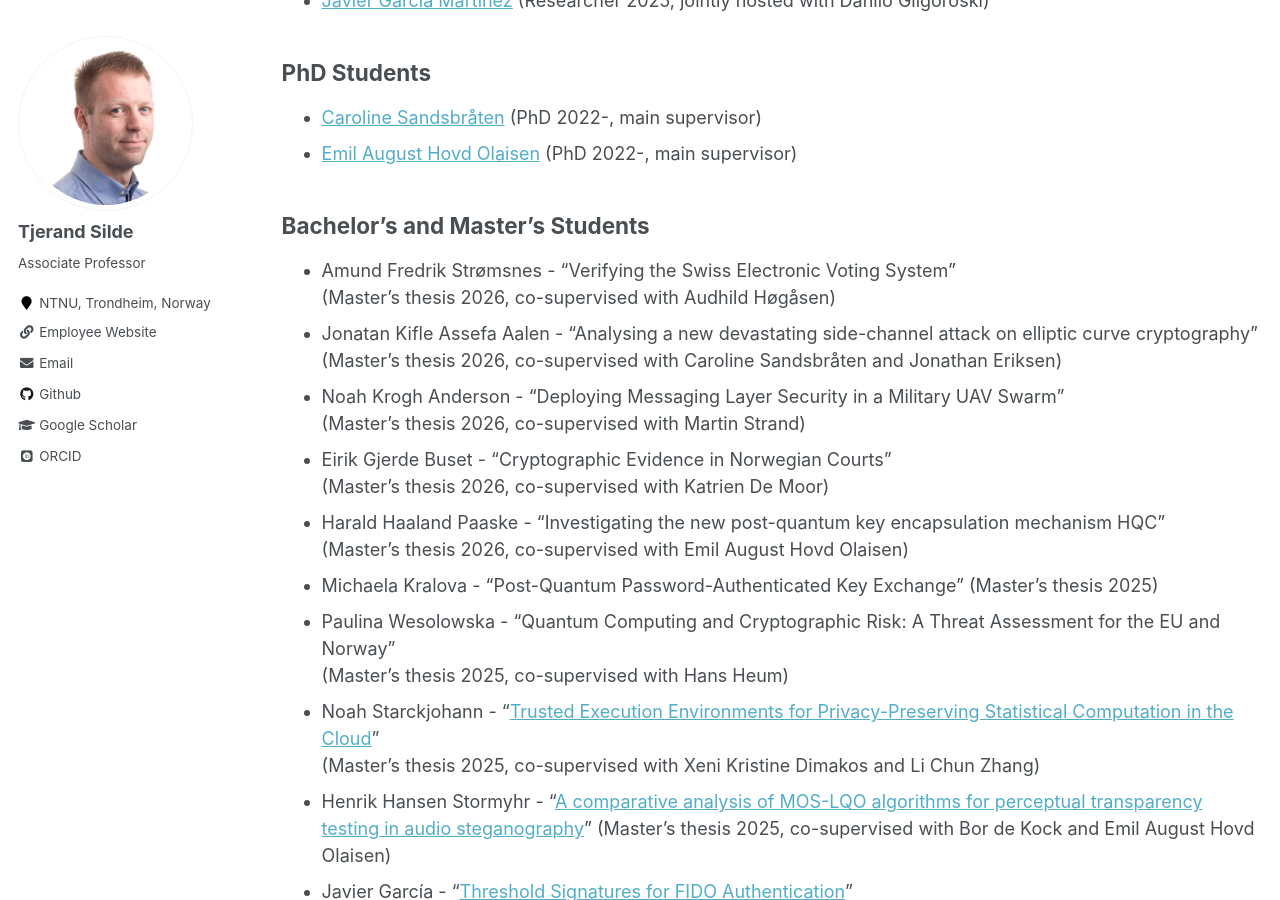
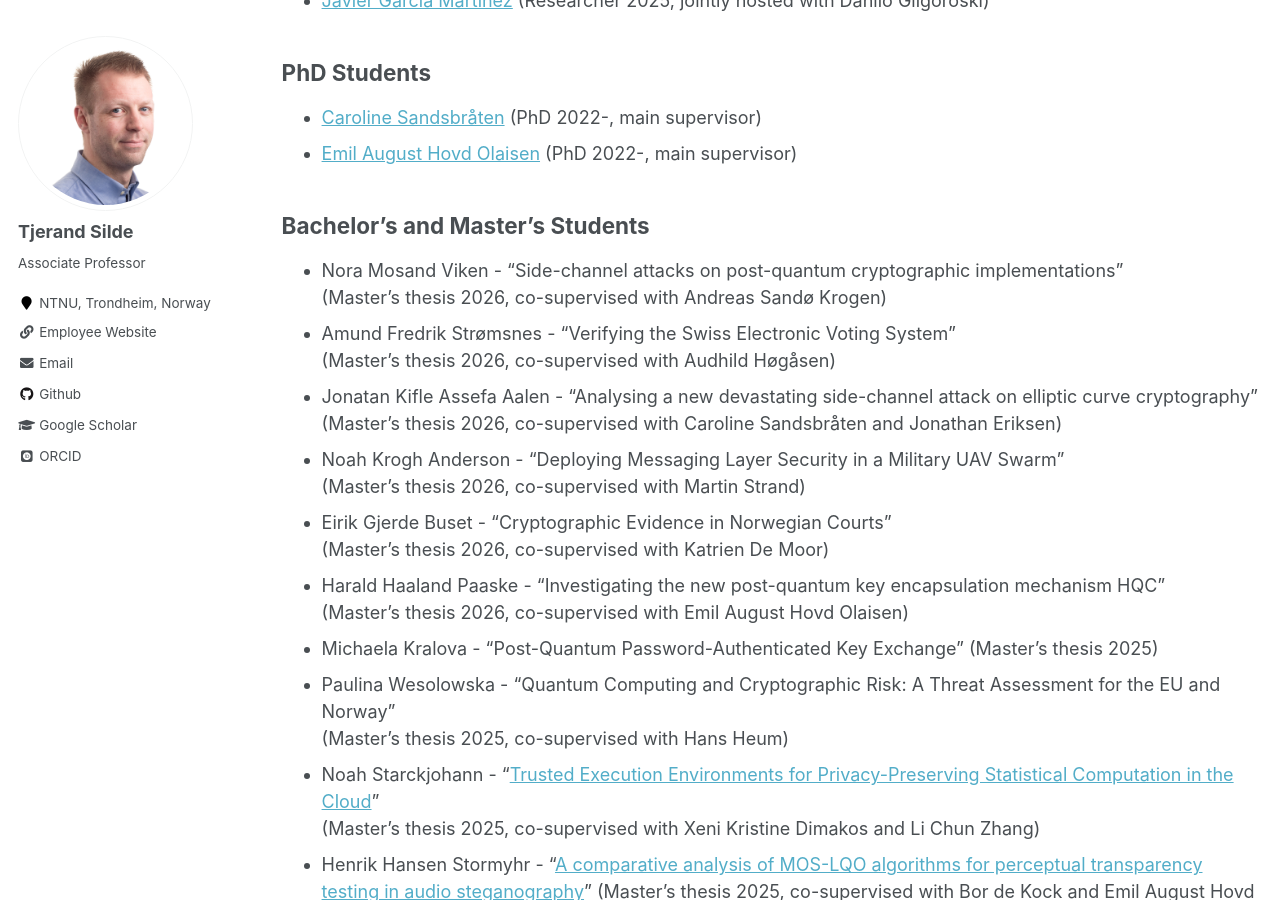
Before and after one commit to tjesi/tjesi.github.io, a Jekyll site: the page built from _pages/people.md, in a window 1280 px wide and 900 px high, scrolled down 366 px. Built offline with Jekyll 4.4.1, drawn with Linux system fonts in a browser that asks for light colours; some web fonts are replaced.

Commit message:
Update people.md

```diff
--- a/_pages/people.md
+++ b/_pages/people.md
@@ -20,6 +20,8 @@ author_profile: true
 
 ## Bachelor's and Master's Students
 
+- Nora Mosand Viken - “Side-channel attacks on post-quantum cryptographic implementations”
+(Master's thesis 2026, co-supervised with Andreas Sandø Krogen)
 - Amund Fredrik Strømsnes - "Verifying the Swiss Electronic Voting System"
 (Master's thesis 2026, co-supervised with Audhild Høgåsen)
 - Jonatan Kifle Assefa Aalen - "Analysing a new devastating side-channel attack on elliptic curve cryptography"
```
